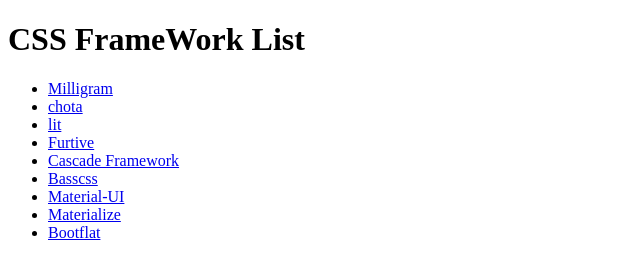
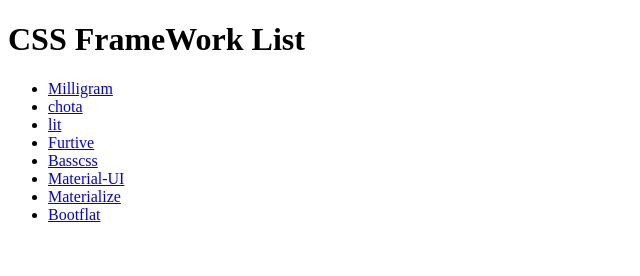
Before and after one commit to utano320/hello-css-framework, a plain HTML site: page index.html in a window 1280 px wide. Shown: the whole page, without its empty margins (0-640 px from the left). Drawn offline with Linux system fonts and the light colour scheme.

Commit message:
deleted cascade

```diff
--- a/index.html
+++ b/index.html
@@ -24,9 +24,6 @@
       <a href="furtive/index.html">Furtive</a>
     </li>
     <li>
-      <a href="cascade/index.html">Cascade Framework</a>
-    </li>
-    <li>
       <a href="basecss/index.html">Basscss</a>
     </li>
     <li>
```
Also changed, not shown: cascade/index.html (deleted).
